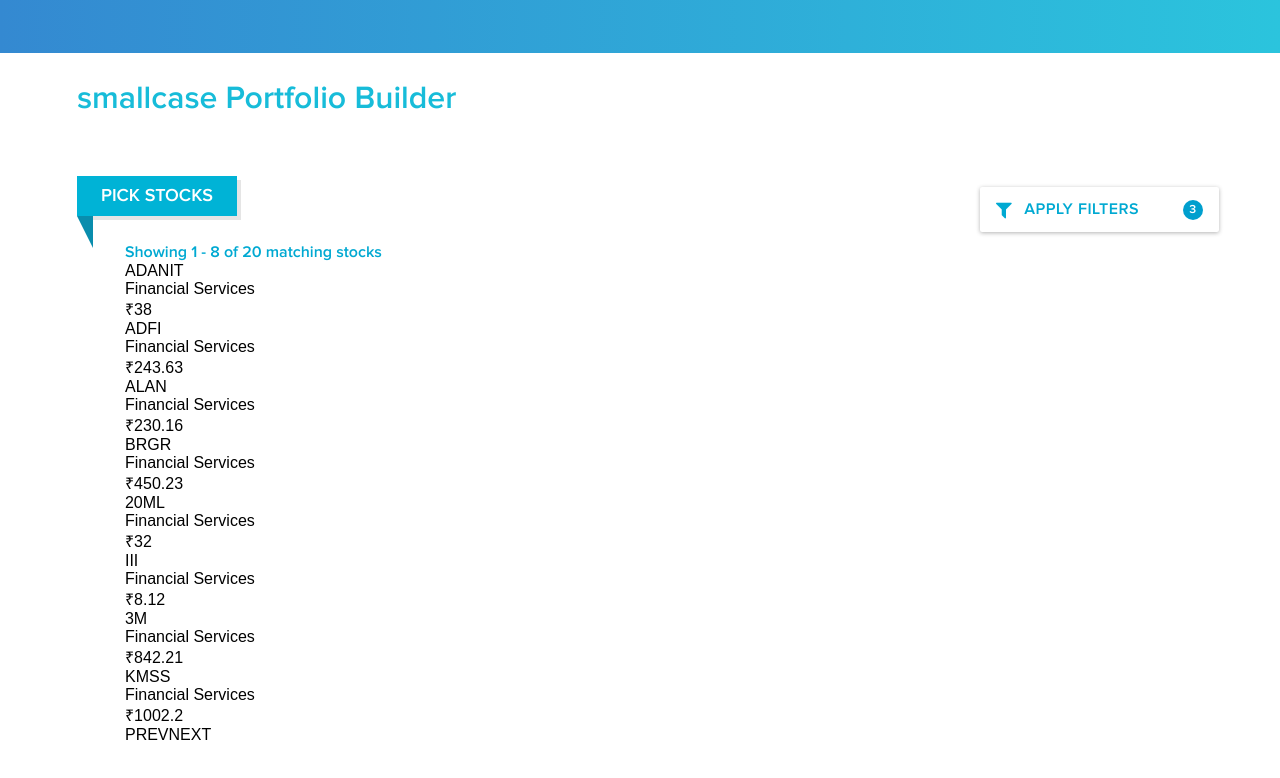
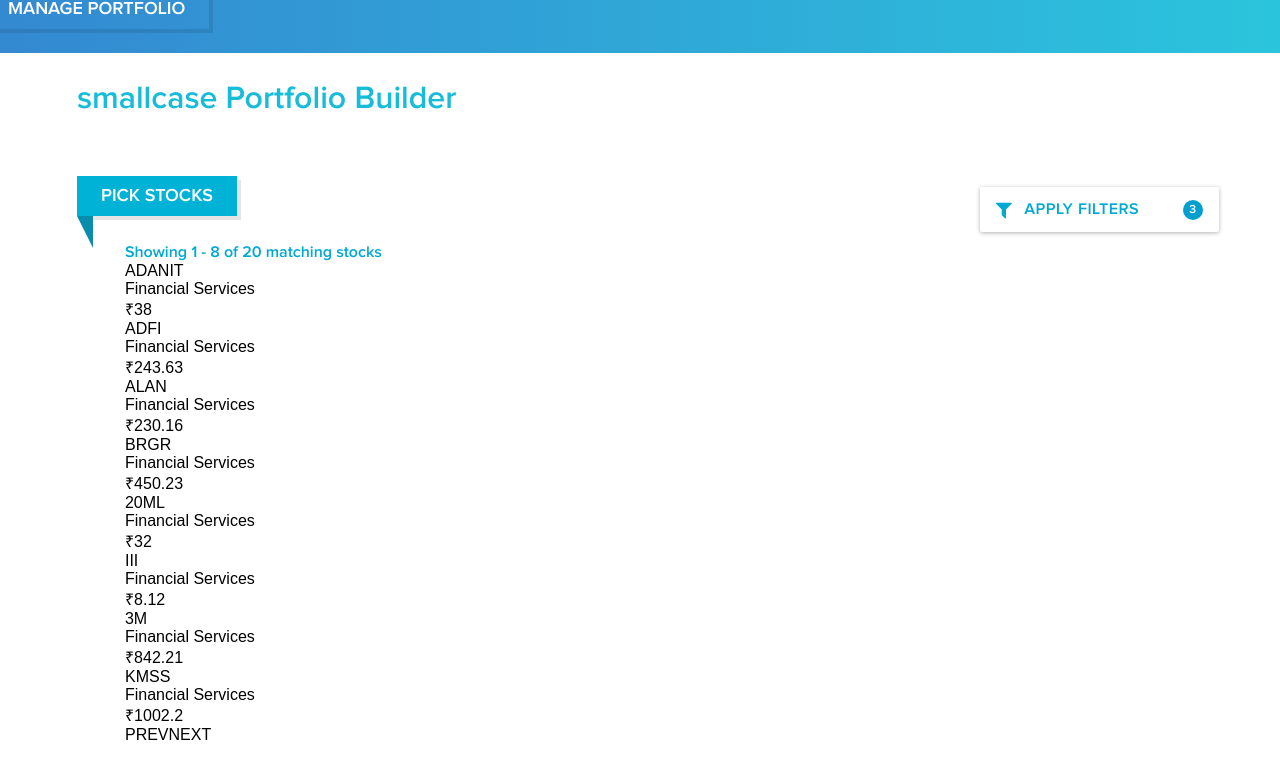
Before and after one commit to shirshendubhowmick/Portfolio-Builder, a React (Create React App) app: page / in a window 1280 px wide. Shown: the top 778 px of the page. Built offline with nearby package versions, Linux system fonts and the light colour scheme.

Commit message:
Additional Components added

```diff
--- a/src/App.js
+++ b/src/App.js
@@ -3,6 +3,7 @@
 import TopBar from './TopBar/TopBar'
 import Title from './Title/Title'
 import StockPicker from './StockPicker/StockPicker'
+import Portfolio from './Portfolio/Portfolio';
 
 class App extends Component {
   render() {
@@ -12,6 +13,7 @@
         <div className="App_main-body">
           <Title />
           <StockPicker />
+          <Portfolio />
         </div>
       </div>
     );
```
